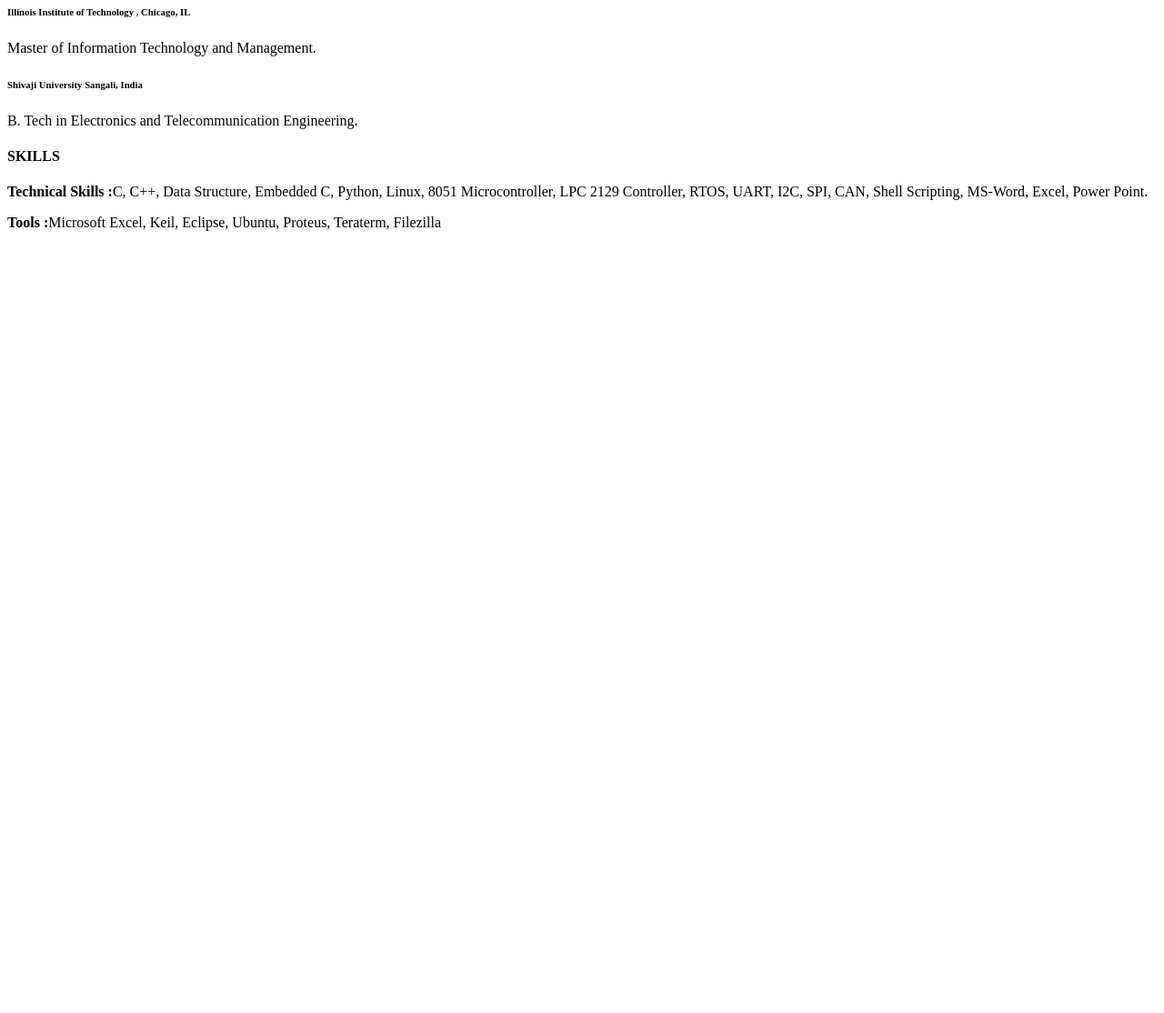
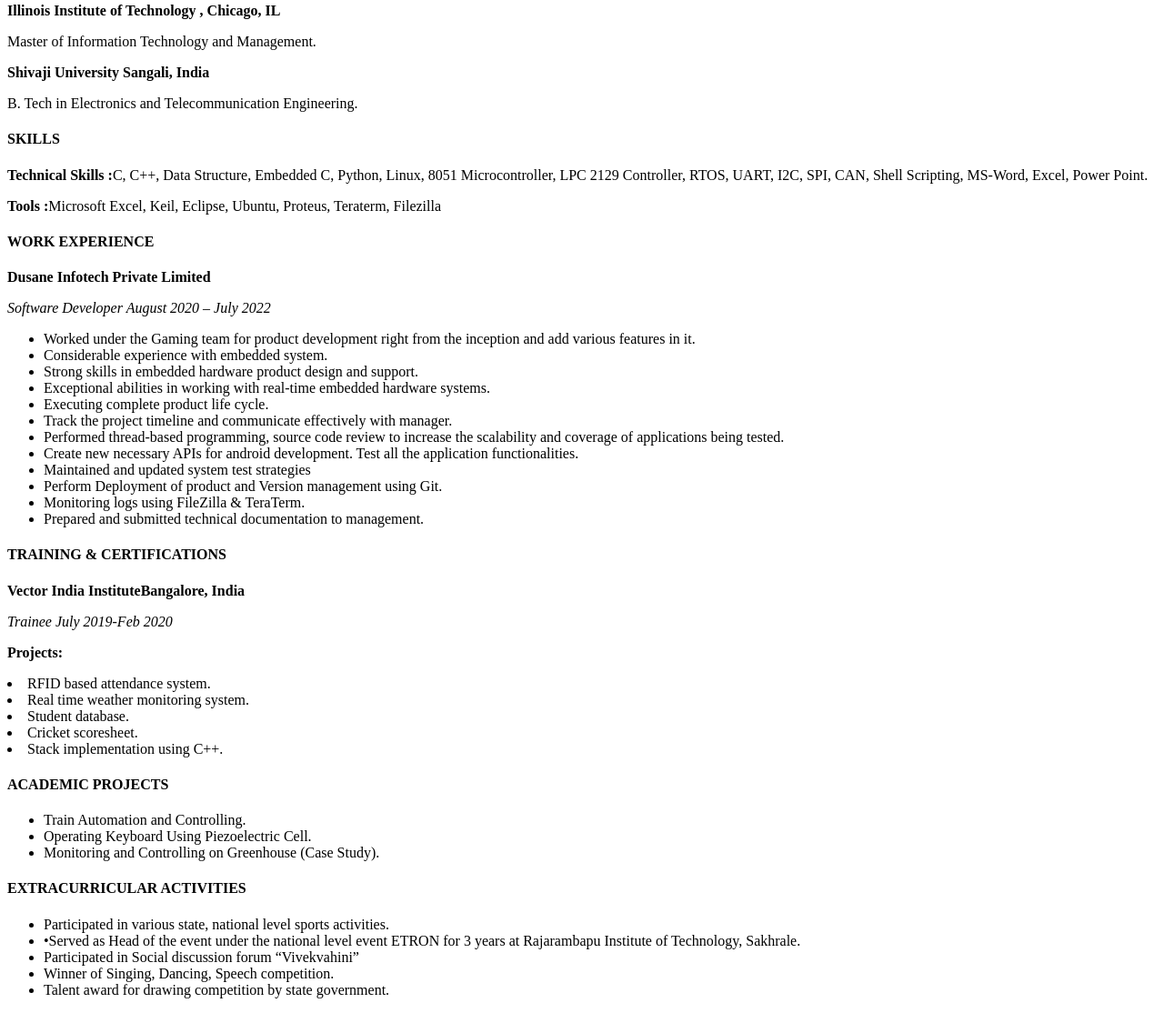
Before and after one commit to spatil62/Project-1, a plain HTML site: page Resume.html in a window 1280 px wide. Shown: the part 352-1466 px from the top of the page at 91% size. Before the commit the page ends 800 px from the top, so only its background shows below. Drawn offline with Linux system fonts and the light colour scheme.

Commit message:
Final Changes check

```diff
--- a/Resume.html
+++ b/Resume.html
@@ -18,14 +18,59 @@
     <h4>SUMMARY</h4>
     <p>To gain a holistic and all round knowledge in the area of decision making, software development, operations, processes and management to build a professional network.</p>
     <h4>EDUCATION</h4>
-    <h6><strong>Illinois Institute of Technology , Chicago, IL</strong></h6>
+    <p><strong>Illinois Institute of Technology , Chicago, IL</strong></p>
     <p>Master of Information Technology and Management.</p>
-    <h6><strong>Shivaji University Sangali, India</strong></h6>
+    <p><strong>Shivaji University Sangali, India</strong></p>
     <p>B. Tech in Electronics and Telecommunication Engineering.</p>
      <h4>SKILLS</h4>
      <p><strong>Technical Skills :</strong>C, C++, Data Structure, Embedded C, Python, Linux, 8051 Microcontroller, LPC 2129 Controller,
 RTOS, UART, I2C, SPI, CAN, Shell Scripting, MS-Word, Excel, Power Point.</p>
 <p><strong>Tools :</strong>Microsoft Excel, Keil, Eclipse, Ubuntu, Proteus, Teraterm, Filezilla</p>
+ <h4>WORK EXPERIENCE</h4>
+ <p><strong>Dusane Infotech Private Limited</strong></p>
+ <p><em>Software Developer August 2020 – July 2022</em></p>
+<ul>
+  <li>Worked under the Gaming team for product development right from the inception and add various features in it.</li>
+  <li>Considerable experience with embedded system.</li>
+  <li>Strong skills in embedded hardware product design and support.</li>
+  <li>Exceptional abilities in working with real-time embedded hardware systems.</li>
+  <li>Executing complete product life cycle.</li>
+  <li>Track the project timeline and communicate effectively with manager.</li>
+  <li>Performed thread-based programming, source code review to increase the scalability and coverage of applications
+being tested.</li>
+  <li>Create new necessary APIs for android development. Test all the application functionalities.</li>
+  <li>Maintained and updated system test strategies</li>
+  <li>Perform Deployment of product and Version management using Git.</li>
+  <li>Monitoring logs using FileZilla & TeraTerm.</li>
+  <li>Prepared and submitted technical documentation to management.</li>
+</ul>
+    <h4>TRAINING & CERTIFICATIONS</h4>
+    <p><strong>Vector India InstituteBangalore, India</strong></p>
+ <p><em>Trainee July 2019-Feb 2020</em></p>
+ <p><strong>Projects:</strong></p>
+ <li>RFID based attendance system.</li>
+ <li>Real time weather monitoring system.</li>
+ <li>Student database.</li>
+ <li>Cricket scoresheet.</li>
+ <li>Stack implementation using C++.</li>
+ <h4>ACADEMIC PROJECTS</h4>
+ <ul>
+ <li>Train Automation and Controlling.</li>
+ <li>Operating Keyboard Using Piezoelectric Cell.</li>
+ <li>Monitoring and Controlling on Greenhouse (Case Study).</li>
+</ul>
+ <h4>EXTRACURRICULAR ACTIVITIES</h4>
+ <ul>
+   <li>Participated in various state, national level sports activities.</li>
+   <li>•Served as Head of the event under the national level event ETRON for 3 years at Rajarambapu Institute of
+Technology, Sakhrale.</li>
+<li>Participated in Social discussion forum “Vivekvahini”</li>
+<li>Winner of Singing, Dancing, Speech competition.</li>
+<li>Talent award for drawing competition by state government.</li>
+ </ul>
 
-    </body>
+
+
+
+     </body>
 </html>
```
